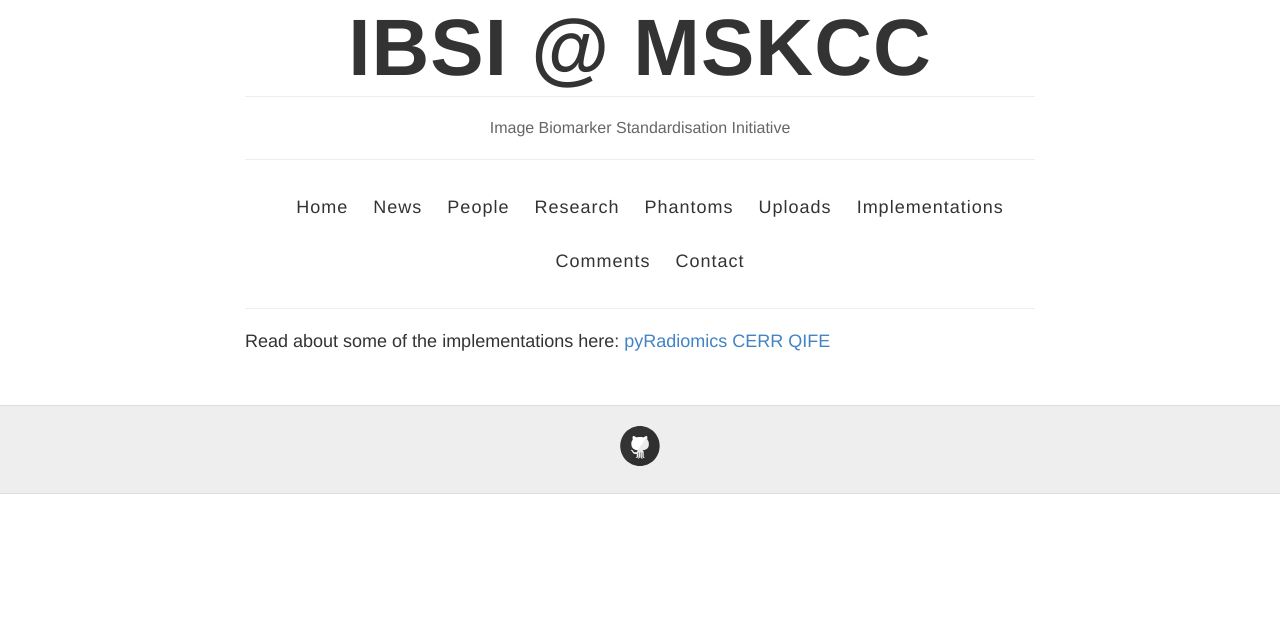
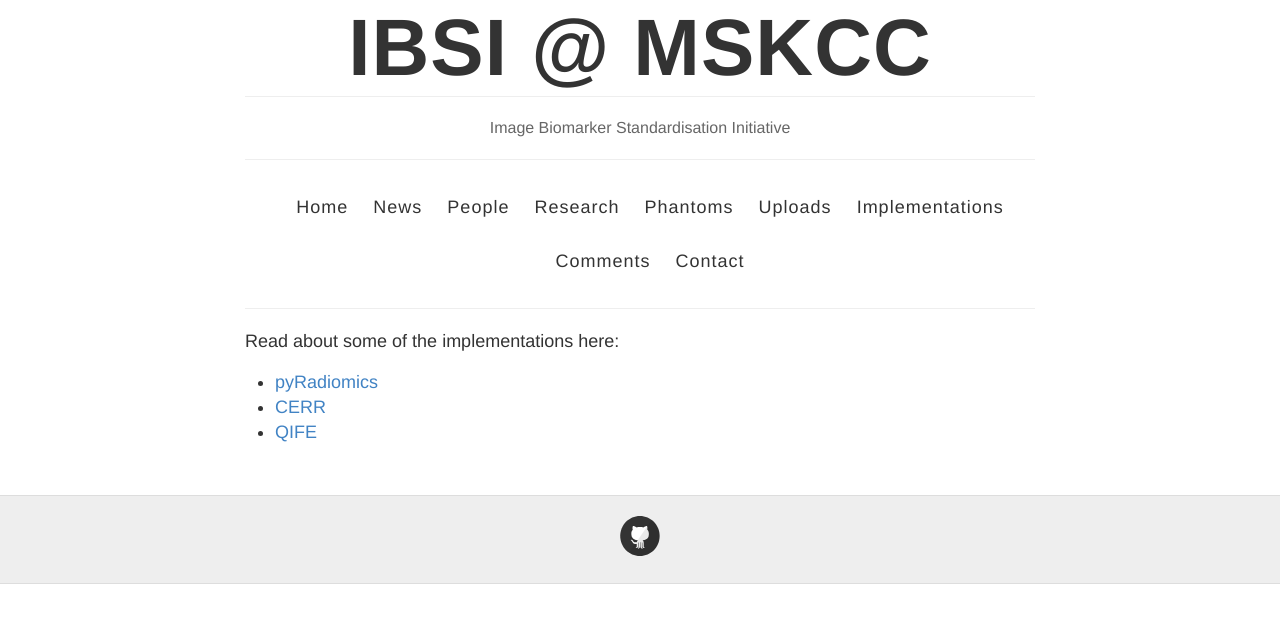
Before and after one commit to adtypthk/IBSI, a Jekyll site: the page built from implementations.html, in a window 1280 px wide. Shown: the top 623 px of the page. Built offline with Jekyll 4.4.1, drawn with Linux system fonts in a browser that asks for light colours.

Commit message:
Update implementations.html

```diff
--- a/implementations.html
+++ b/implementations.html
@@ -5,6 +5,8 @@ permalink: /implementations/
 ---
 
 Read about some of the implementations here:
-<a href="https://github.com/Radiomics/pyradiomics">pyRadiomics</a>
-<a href="https://github.com/cerr/CERR">CERR</a>
-<a href="https://github.com/riipl/3d_qifp">QIFE</a>
+<ul>
+<li><a href="https://github.com/Radiomics/pyradiomics">pyRadiomics</a></li>
+<li><a href="https://github.com/cerr/CERR">CERR</a></li>
+<li><a href="https://github.com/riipl/3d_qifp">QIFE</a></li>
+</ul>
```
